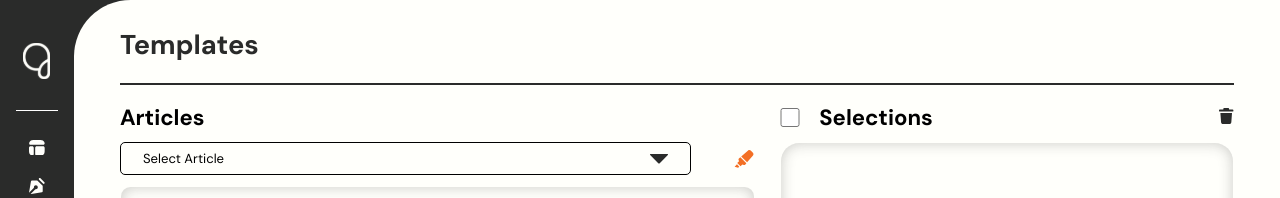
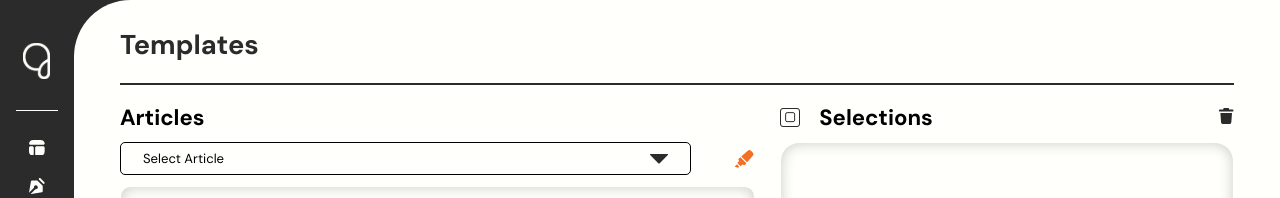
Before and after one commit to GeekLabsHoldings/Machine-Genius, a Next.js app: page /content-creator/create-article in a window 1280 px wide. Shown: the top 198 px of the page. Built offline with nearby package versions, Linux system fonts and the light colour scheme.

Commit message:
add checkbox

```diff
--- a/app/content-creator/create-article/page.tsx
+++ b/app/content-creator/create-article/page.tsx
@@ -4,6 +4,7 @@ import styles from './create-article.module.css'
 import ArticleWithCheck from "../../_components/ArticleWithCheck/ArticleWithCheck";
 import ArticlePreview from "@/app/_components/ArticlePreview/ArticlePreview";
 import CustomBtn from "@/app/_components/Button/CustomBtn";
+import CustomCheckBox from "@/app/_components/CustomCheckBox/CustomCheckBox";
 
 const CreateArticle = () => {
     const [selectedText, setSelectedText] = useState<string[]>([]);
@@ -30,7 +31,7 @@ const CreateArticle = () => {
           <div className={`w-5/12 ${styles.selectionsHeader}`}>
            <div className="flex justify-between items-center">
            <div className={`${styles.checkSelection} items-center flex`}>
-                <input type="checkbox" name="check-article" id="check" />
+                <CustomCheckBox value={""}/>
                 <h2>Selections</h2>
             </div>
             <div className={styles.deleteSvg}>
```
